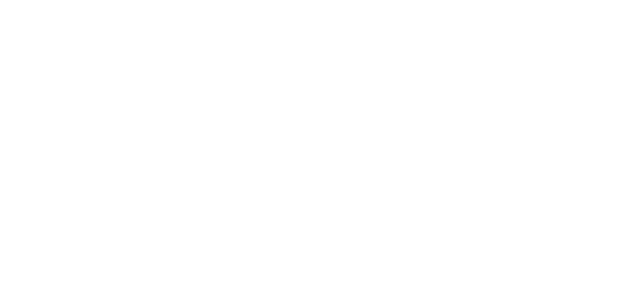
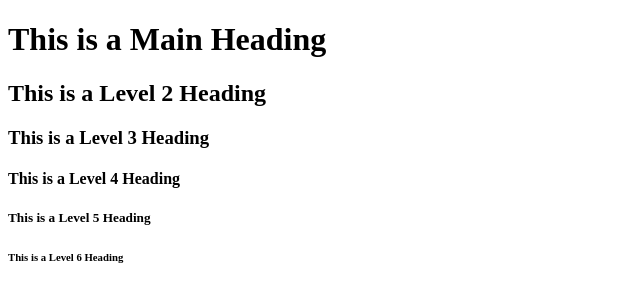
Before and after one commit to DesarolladorWebTD/Curso-HTML5, a plain HTML site: page index.html in a window 1280 px wide. Shown: the whole page, without its empty margins (0-640 px from the left). Drawn offline with Linux system fonts and the light colour scheme; files that its build step writes are made by us from their sources.

Commit message:
Le agrege HEADINGS

```diff
--- a/index.html
+++ b/index.html
@@ -7,6 +7,12 @@
 	<link rel="stylesheet" href="../estilos/estilos.css">
 </head>
 <body>
-
+	<!--Headings-->
+	<h1>This is a Main Heading</h1>
+	<h2>This is a Level 2 Heading</h2>
+	<h3>This is a Level 3 Heading</h3>
+	<h4>This is a Level 4 Heading</h4>
+	<h5>This is a Level 5 Heading</h5>
+	<h6>This is a Level 6 Heading</h6>
 </body>
 </html>
```
